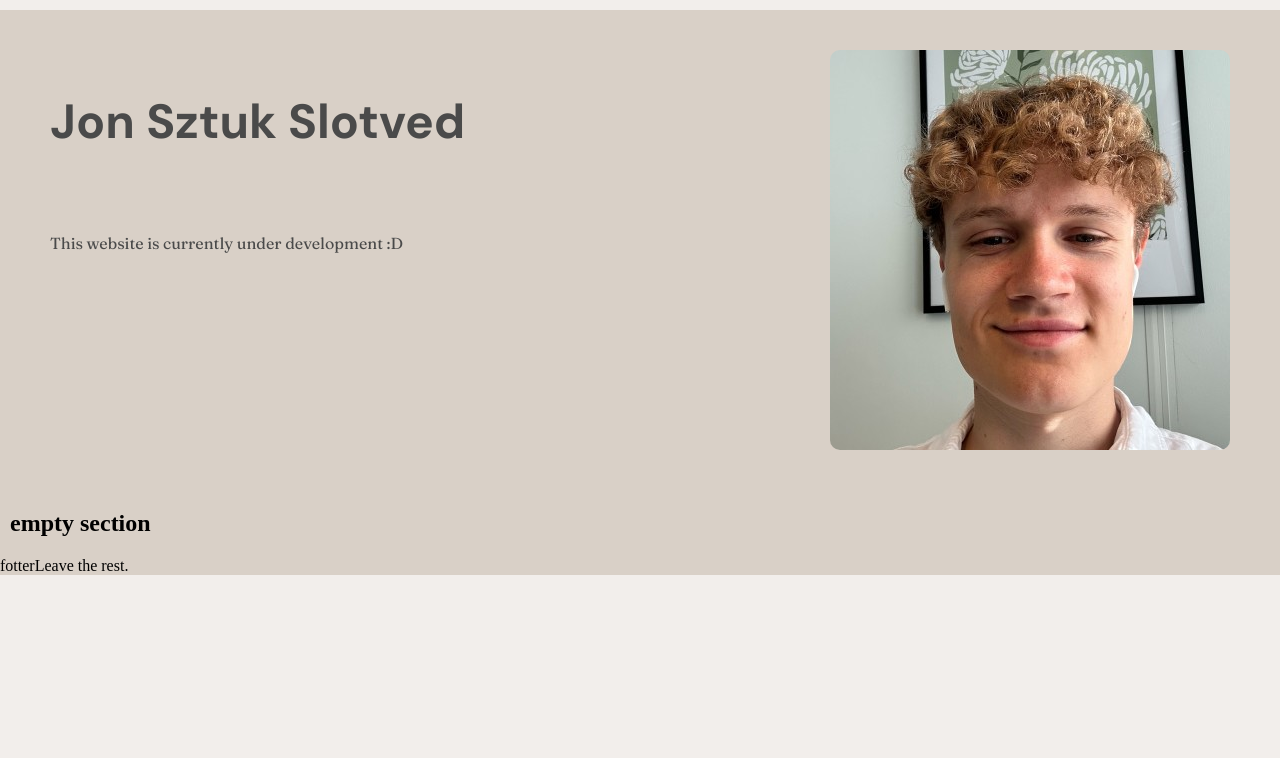
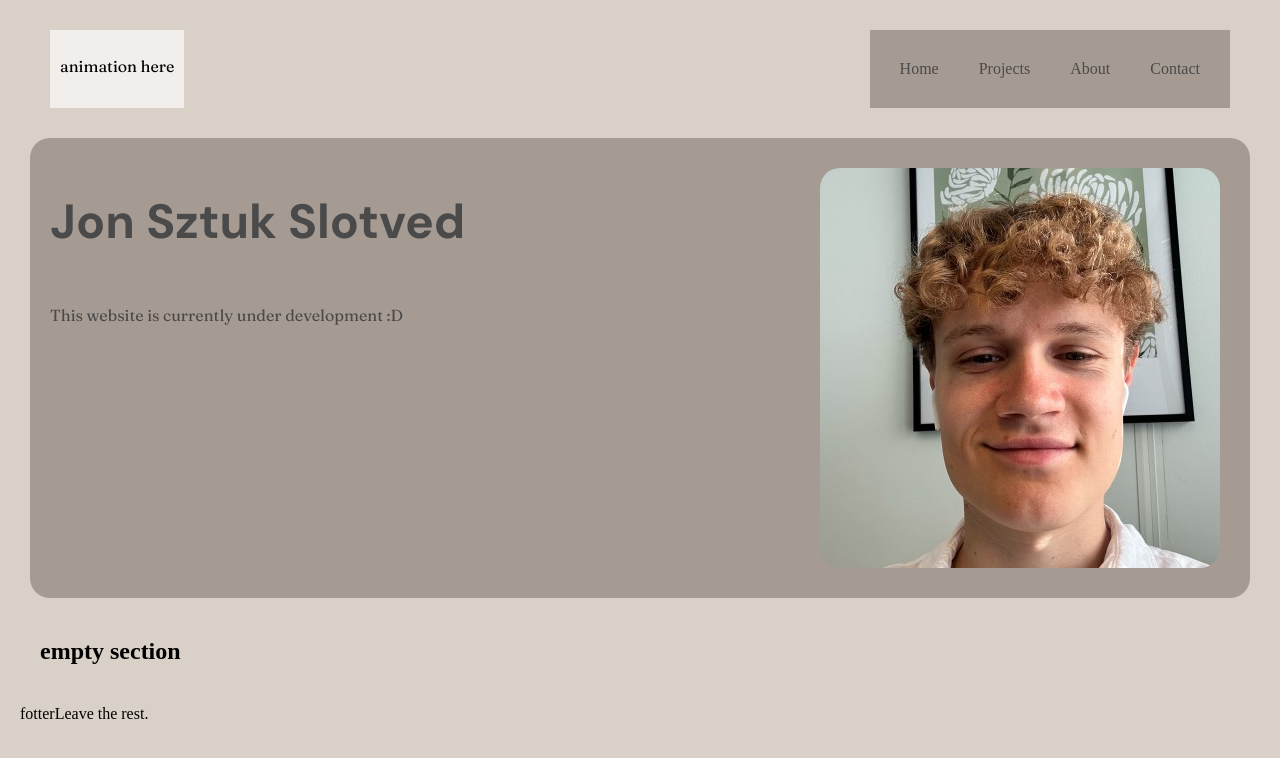
Before and after one commit to Jonedrengen/website, a Flask app: page / in a window 1280 px wide. Shown: the top 758 px of the page. Run offline with Flask 3, Linux system fonts and the light colour scheme.

Commit message:
redesigning

```diff
--- a/app/main.py
+++ b/app/main.py
@@ -11,4 +11,4 @@ def index():
 
 
 if __name__ == "__main__":
-    app.run(debug=True)
+    app.run(debug=True, port=5001)
--- a/app/static/style.css
+++ b/app/static/style.css
@@ -17,35 +17,74 @@
     --font-header: 'DM Sans', sans-serif;
     --font-body: 'Fraunces', serif;
 
-    /* default padding */
-    --default-padding: 20px;
+    /* default spacing */
+    --default-padding: 10px;
+    --default-margin: 10px;
+    --default-border-radius: 10px;
 
 }
 
 /* main elements */
 section {
-    margin: 10px;
+    margin: var(--default-margin);
+    padding: var(--default-padding);
 }
 main {
-    margin: 0px;
+    margin: var(--default-margin);
     padding: 0px;
     background-color: var(--warm-grey);
 }
 html {
-    background-color: var(--off-white);
+    background-color: var(--warm-grey);
 }
 body {
-    margin: 0px;
+    margin: var(--default-margin);
     padding: 0px;
+}
+header {
+    margin: var(--default-margin);
+    padding: var(--default-padding);
+}
+p {
+    font-family: var(--font-body);
+}
+
+/* Navigation and grouped nav animation */
+.grouped-nav-animation {
+    display: flex;
+    justify-content: space-between;
+    margin: var(--default-margin);
+    padding: var(--default-padding);
+}
+nav {
+    display: flex;
+    justify-content: flex-start;
+    padding: var(--default-padding);
+    margin: var(--default-margin);
+
+    background-color: var(--taupe);
+}
+nav a {
+    text-decoration: none;
+    color: var(--greyish);
+    padding: var(--default-padding);
+    margin: var(--default-margin);
+}
+.animation-container {
+    justify-content: right;
+    background-color: var(--off-white);
+    padding: var(--default-padding);
+    margin: var(--default-margin);
 }
 
 /* Site header styling */
 .site-header {
     display: flex;
     justify-content: space-between;
-    background-color: var(--warm-grey);
+    background-color: var(--taupe);
     padding: var(--default-padding);
     border: 20px;
+    border-radius: 20px;
 
 }
 .site-header__title {
@@ -65,5 +104,7 @@ body {
     width: auto;
     height: auto;
     border-radius: 30px;
+    margin: var(--default-margin);
     padding: var(--default-padding);
+
 }
--- a/app/templates/index.html
+++ b/app/templates/index.html
@@ -10,7 +10,23 @@
 </head>
 <body>
     <main id="home">
-        <section class="site-header">
+        <section class="grouped-nav-animation">
+
+            <div class="animation-container">
+                <p>animation here</p>
+            </div>
+            <nav class="nav" aria-label="nav">
+                <a href="#home">Home</a>
+
+                <a href="#section1">Projects</a>
+
+                <a href="#section2">About</a>
+
+                <a href="#section3">Contact</a>
+
+            </nav>
+        </section>
+        <header class="site-header">
             <div>
                 <h1 class="site-header__title">Jon Sztuk Slotved</h1>
                 <p class="site-header__body">
@@ -18,7 +34,11 @@
                 </p>
             </div>
             <img class="site-header__image" src="{{ url_for('static', filename='images/logo.jpeg') }}" alt="Jonedrengen">
-        </section>
+        </header>
+
+
+
+
 
 
         <section>
```
Also changed, not shown: writing.md (added, +2 -0 lines), README.md.
